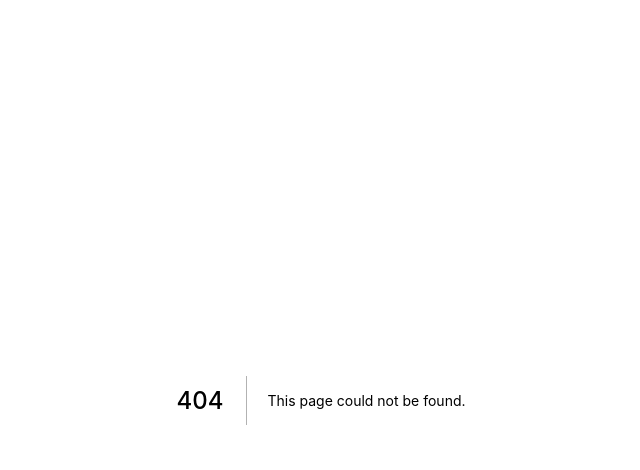
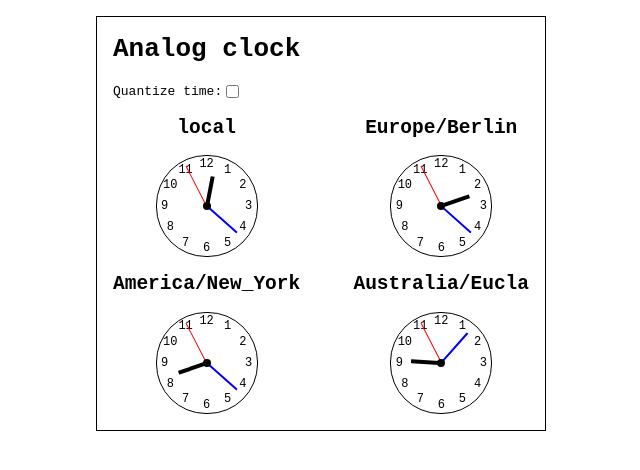
Before and after one commit to Yankovsky/frontendeval, a Next.js app: page /analog-clock in a window 1280 px wide. Before the commit this address had no page. Shown: the top 470 px of the page, without its empty margins (319-959 px from the left). Built offline with nearby package versions, Linux system fonts and the light colour scheme.

Commit message:
analog clock

```diff
--- /dev/null
+++ b/components/analog-clock.tsx
@@ -0,0 +1,110 @@
+import { FC, useEffect, useRef, useState } from 'react'
+
+const useAnimationFrame = (callback: () => void) => {
+  const savedCallback = useRef<() => void>()
+
+  useEffect(() => {
+    savedCallback.current = callback
+  })
+
+  useEffect(() => {
+    let rafId: number
+    const loop = () => {
+      if (savedCallback.current) {
+        savedCallback.current()
+      }
+      rafId = requestAnimationFrame(loop)
+    }
+    loop()
+    return () => cancelAnimationFrame(rafId)
+  }, [savedCallback])
+}
+
+const identity = <T, >(x: T) => x
+
+const Clockface = () => {
+  const numbers = Array(12).fill(0).map((_, i) => i)
+  return <div className="clockface">
+    {numbers.map(num => {
+      const angle = Math.PI - num * (2 * Math.PI) / 12
+      const style = {
+        top: `${Math.cos(angle) * 42}%`,
+        left: `${Math.sin(angle) * 42}%`,
+        transform: `translate(-50%, -50%)`,
+      }
+      return <div key={num} className="num" style={style}>{num === 0 ? 12 : num}</div>
+    })}
+  </div>
+}
+
+type ClockProps = {
+  shouldQuantize: boolean,
+  timeZone: string | 'local',
+}
+
+const ClockHands: FC<ClockProps> = ({ shouldQuantize, timeZone }) => {
+  const degrees = 360
+  const [handsAngles, setHandsAngles] = useState({
+    hours: 0,
+    minutes: 0,
+    seconds: 0,
+  })
+
+  const getTimeZoneOffsetMs = (timeZone: string | 'local') => {
+    const now = new Date()
+    const utcDate = new Date(now.toLocaleString('en-US', { timeZone: 'UTC' }))
+    const tzDate = new Date(now.toLocaleString('en-US', { timeZone: timeZone === 'local' ? undefined : timeZone }))
+    return (tzDate.getTime() - utcDate.getTime())
+  }
+
+  useAnimationFrame(() => {
+    const nowMs = Date.now() + getTimeZoneOffsetMs(timeZone)
+    const hours = nowMs % (1000 * 60 * 60 * 12) / 1000 / 60 / 60
+    const minutes = hours % 1 * 60
+    const seconds = minutes % 1 * 60
+    const quantize = shouldQuantize ? Math.floor : identity
+
+    setHandsAngles({
+      hours: (quantize(hours) / 12) * degrees,
+      minutes: (quantize(minutes) / 60) * degrees,
+      seconds: (quantize(seconds) / 60) * degrees,
+    })
+  })
+
+  return <>
+    <div className="hand hours" style={{ transform: `rotate(${handsAngles.hours}deg)` }}/>
+    <div className="hand minutes" style={{ transform: `rotate(${handsAngles.minutes}deg)` }}/>
+    <div className="hand seconds" style={{ transform: `rotate(${handsAngles.seconds}deg)` }}/>
+  </>
+}
+
+const Clock: FC<ClockProps> = ({ shouldQuantize, timeZone }) => {
+  return <div>
+    <h2>{timeZone}</h2>
+    <div className="clock">
+      <Clockface/>
+      <ClockHands shouldQuantize={shouldQuantize} timeZone={timeZone}/>
+      <div className='clock-center' />
+    </div>
+  </div>
+}
+
+const AnalogClock = () => {
+  const [shouldQuantize, setShouldQuantize] = useState(false)
+
+  return <main>
+    <h1>Analog clock</h1>
+    <label>
+      <span>Quantize time:</span>
+      <input type="checkbox" checked={shouldQuantize} onChange={() => setShouldQuantize(!shouldQuantize)}/>
+    </label>
+    <div className="clocks-container">
+      <Clock shouldQuantize={shouldQuantize} timeZone="local"/>
+      <Clock shouldQuantize={shouldQuantize} timeZone="Europe/Berlin"/>
+      <Clock shouldQuantize={shouldQuantize} timeZone="America/New_York"/>
+      <Clock shouldQuantize={shouldQuantize} timeZone="Australia/Eucla"/>
+    </div>
+  </main>
+}
+
+export default AnalogClock
--- a/components/counter.tsx
+++ b/components/counter.tsx
@@ -1,4 +1,4 @@
-import { FC, FormEvent, Fragment, InputHTMLAttributes, useEffect, useLayoutEffect, useRef, useState } from 'react'
+import { FC, FormEvent, Fragment, InputHTMLAttributes, useEffect, useRef, useState } from 'react'
 
 const useTitle = (title: string) => {
   useEffect(() => {
--- /dev/null
+++ b/pages/analog-clock.tsx
@@ -0,0 +1,10 @@
+import AnalogClock from '../components/analog-clock'
+
+const AnalogClockPage = () => {
+  return <>
+    <link rel="stylesheet" href="analog-clock.css"/>
+    <AnalogClock/>
+  </>
+}
+
+export default AnalogClockPage
--- a/pages/api/hello.ts
+++ /dev/null
@@ -1,13 +0,0 @@
-// Next.js API route support: https://nextjs.org/docs/api-routes/introduction
-import type { NextApiRequest, NextApiResponse } from 'next'
-
-type Data = {
-  name: string
-}
-
-export default function handler(
-  req: NextApiRequest,
-  res: NextApiResponse<Data>
-) {
-  res.status(200).json({ name: 'John Doe' })
-}
--- a/pages/counter/index.tsx
+++ b/pages/counter.tsx
@@ -1,4 +1,4 @@
-import Counter from '../../components/counter'
+import Counter from '../components/counter'
 
 const CounterPage = () => {
   return <>
--- a/pages/index.tsx
+++ b/pages/index.tsx
@@ -9,6 +9,12 @@ const routes = [
     path: '/counter',
     linkToTask: 'https://frontendeval.com/questions/countdown-timer',
     about: 'Create a countdown timer that notifies the user',
+  },
+  {
+    name: 'Analog clock',
+    path: '/analog-clock',
+    linkToTask: 'https://frontendeval.com/questions/analog-clock',
+    about: 'Create an analog clock with hour, minute, and second hands. Each of the hands should be accurate to the browser\'s local timezone and update once per second.',
   },
 ]
 
--- /dev/null
+++ b/public/analog-clock.css
@@ -0,0 +1,103 @@
+* {
+    font-family: monospace;
+    box-sizing: border-box;
+}
+
+:root {
+    --clock-size: 100px;
+    --seconds-width: 1px;
+    --seconds-length: 45px;
+    --minutes-width: 2px;
+    --minutes-length: 40px;
+    --hours-width: 4px;
+    --hours-length: 30px;
+}
+
+main {
+    border: 1px solid black;
+    margin: 16px auto;
+    width: 450px;
+    padding: 0 16px 16px;
+}
+
+label {
+    align-items: center;
+    display: flex;
+}
+
+.clocks-container {
+    display: grid;
+    grid-template-columns: auto auto;
+    grid-template-rows: auto auto;
+    justify-content: space-between;
+}
+
+h2 {
+    text-align: center;
+}
+
+.clock {
+    width: 100px;
+    height: 100px;
+    margin: 0 auto;
+    border: 1px solid black;
+    border-radius: 50px;
+    position: relative;
+    box-sizing: content-box;
+}
+
+.clock-center {
+    position: absolute;
+    top: 50%;
+    left: 50%;
+    transform: translate(-50%, -50%);
+    width: 8px;
+    height: 8px;
+    border-radius: 4px;
+    background: black;
+}
+
+.clockface {
+    position: relative;
+    height: 100%;
+    top: 50%;
+    left: 50%;
+}
+
+.num {
+    position: absolute;
+    font-size: 12px;
+}
+
+.hand {
+    position: absolute;
+    transition: transform 0.01s;
+    border-radius: 2px 2px 10px 10px;
+}
+
+.seconds {
+    width: var(--seconds-width);
+    height: var(--seconds-length);
+    background: red;
+    transform-origin: calc(var(--seconds-width) / 2) var(--seconds-length);
+    left: calc(50px - var(--seconds-width) / 2);
+    top: calc(var(--clock-size) / 2 - var(--seconds-length));
+}
+
+.minutes {
+    width: var(--minutes-width);
+    height: var(--minutes-length);
+    background: blue;
+    transform-origin: calc(var(--minutes-width) / 2) var(--minutes-length);
+    left: calc(50px - var(--minutes-width) / 2);
+    top: calc(var(--clock-size) / 2 - var(--minutes-length));
+}
+
+.hours {
+    width: var(--hours-width);
+    height: var(--hours-length);
+    background: black;
+    transform-origin: calc(var(--hours-width) / 2) var(--hours-length);
+    left: calc(50px - var(--hours-width) / 2);
+    top: calc(var(--clock-size) / 2 - var(--hours-length));
+}
```
